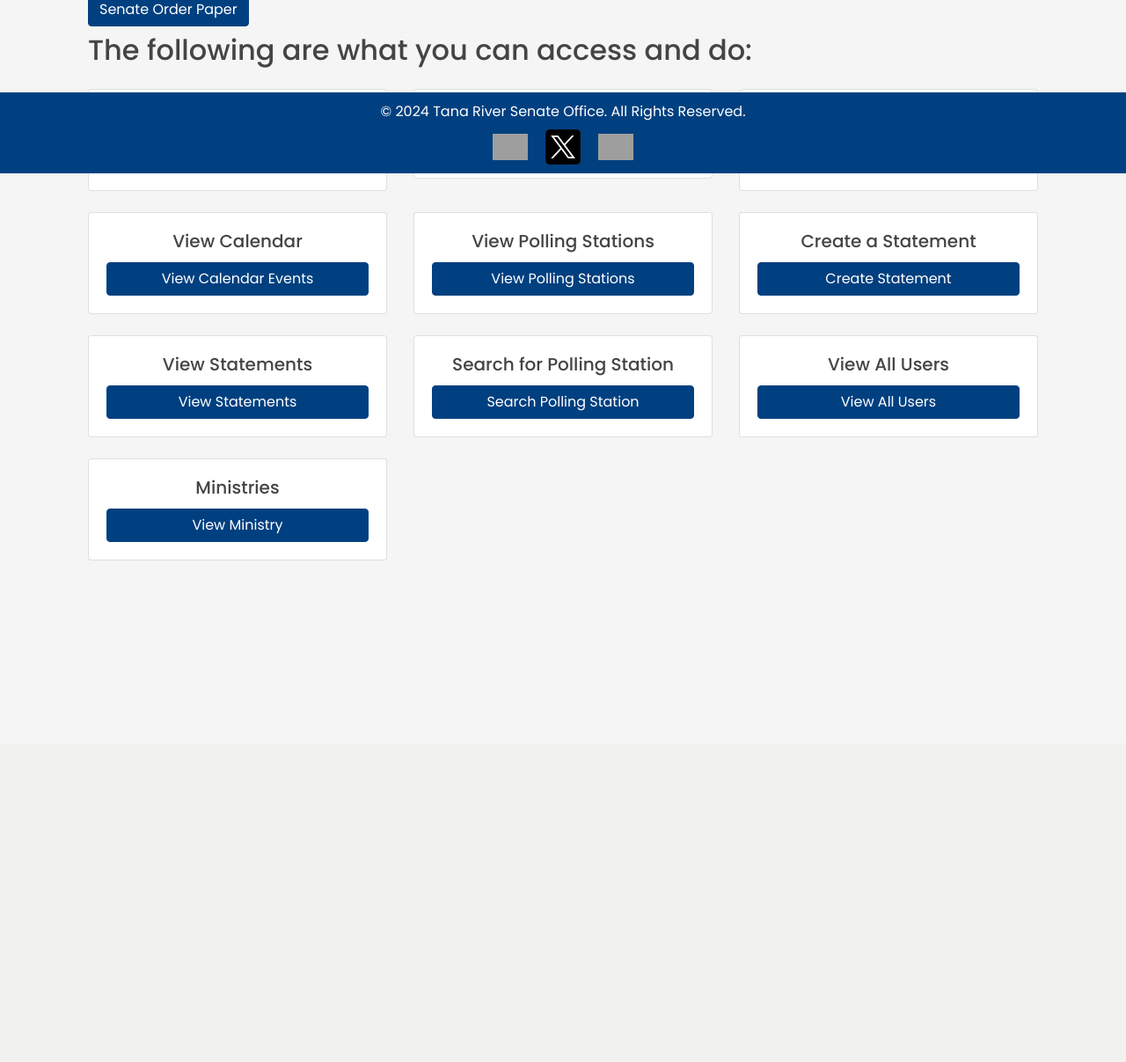
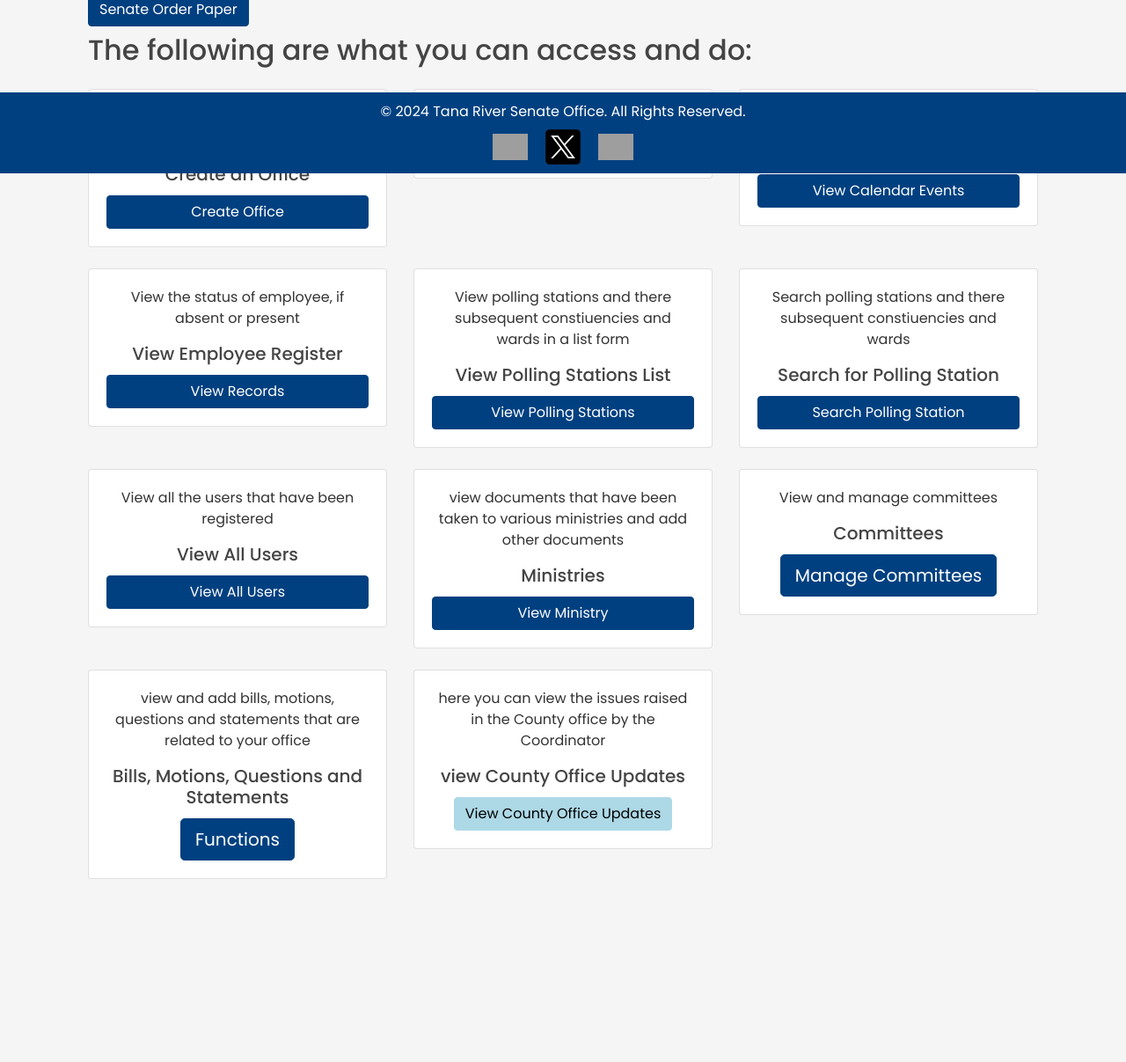
Before and after one commit to Isiji/Tana, a Flask app: page /admin_dashboard in a window 1280 px wide. Shown: the part 603-1810 px from the top of the page at 88% size. Before the commit the page ends 1240 px from the top, so only its background shows below. Run offline with Flask 3, Linux system fonts and the light colour scheme; a user stored in the database is signed in; data that the repository does not hold is empty; some libraries are stand-ins or nearby versions; grey boxes are pictures that could not be loaded.

Commit message:
changes to admin dashboard

```diff
--- a/Tana/templates/admin_dashboard.html
+++ b/Tana/templates/admin_dashboard.html
@@ -33,6 +33,7 @@
         <div class="col-md-6 col-lg-4 mb-4">
             <div class="card">
                 <div class="card-body text-center">
+                    <p> here you can create an office and add members to the office</p>
                     <h5 class="card-title">Create an Office</h5>
                     <a href="{{ url_for('offices.create_office') }}" class="btn btn-primary btn-block">Create Office</a>
                 </div>
@@ -57,51 +58,40 @@
         <div class="col-md-6 col-lg-4 mb-4">
             <div class="card">
                 <div class="card-body text-center">
-                    <h5 class="card-title">View Employee Records</h5>
-                    <a href="{{ url_for('Users.employee_records') }}" class="btn btn-primary btn-block">View Records</a>
-                </div>
-            </div>
-        </div>
-
-        <div class="col-md-6 col-lg-4 mb-4">
-            <div class="card">
-                <div class="card-body text-center">
+                    <p> View events that have been created  </p>
                     <h5 class="card-title">View Calendar</h5>
                     <a href="{{ url_for('events.calendar') }}" class="btn btn-primary btn-block">View Calendar Events</a>
                 </div>
             </div>
         </div>
 
+
         <div class="col-md-6 col-lg-4 mb-4">
             <div class="card">
                 <div class="card-body text-center">
-                    <h5 class="card-title">View Polling Stations</h5>
+                    <p> View the status of employee, if absent or present </p>
+                    <h5 class="card-title">View Employee Register</h5>
+                    <a href="{{ url_for('Users.employee_records') }}" class="btn btn-primary btn-block">View Records</a>
+                </div>
+            </div>
+        </div>
+
+
+        <div class="col-md-6 col-lg-4 mb-4">
+            <div class="card">
+                <div class="card-body text-center">
+                    <p> View polling stations and there subsequent constiuencies and wards in a list form</p>
+                    <h5 class="card-title">View Polling Stations List</h5>
                     <a href="{{ url_for('representation.pollingstations') }}" class="btn btn-primary btn-block">View Polling Stations</a>
                 </div>
             </div>
         </div>
 
-        <div class="col-md-6 col-lg-4 mb-4">
-            <div class="card">
-                <div class="card-body text-center">
-                    <h5 class="card-title">Create a Statement</h5>
-                    <a href="{{ url_for('legislation.add_statement') }}" class="btn btn-primary btn-block">Create Statement</a>
-                </div>
-            </div>
-        </div>
 
         <div class="col-md-6 col-lg-4 mb-4">
             <div class="card">
                 <div class="card-body text-center">
-                    <h5 class="card-title">View Statements</h5>
-                    <a href="{{ url_for('legislation.view_statements') }}" class="btn btn-primary btn-block">View Statements</a>
-                </div>
-            </div>
-        </div>
-
-        <div class="col-md-6 col-lg-4 mb-4">
-            <div class="card">
-                <div class="card-body text-center">
+                    <p> Search polling stations and there subsequent constiuencies and wards </p>
                     <h5 class="card-title">Search for Polling Station</h5>
                     <a href="{{ url_for('representation.select_polling_station') }}" class="btn btn-primary btn-block">Search Polling Station</a>
                 </div>
@@ -111,21 +101,54 @@
         <div class="col-md-6 col-lg-4 mb-4">
             <div class="card">
                 <div class="card-body text-center">
+                    <p> View all the users that have been registered </p>
                     <h5 class="card-title">View All Users</h5>
                     <a href="{{ url_for('Users.all_users') }}" class="btn btn-primary btn-block">View All Users</a>
                 </div>
             </div>
         </div>
 
-        <!-- New Card for Adding Ministry -->
         <div class="col-md-6 col-lg-4 mb-4">
             <div class="card">
                 <div class="card-body text-center">
+                    <p> view documents that have been taken to various ministries and add other documents </p>
                     <h5 class="card-title">Ministries</h5>
                     <a href="{{ url_for('ministries.list_ministries') }}" class="btn btn-primary btn-block">View Ministry</a>
                 </div>
             </div>
         </div>
+
+        <div class="col-md-6 col-lg-4 mb-4">
+            <div class="card">
+                <div class="card-body text-center">
+                    <p> View and manage committees </p>
+                    <h5 class="card-title">Committees</h5>
+                    <a href="{{ url_for('researchers.committees') }}" class="btn btn-primary btn-lg">Manage Committees</a>
+                </div>
+            </div>
+        </div>
+
+        <div class="col-md-6 col-lg-4 mb-4">
+            <div class="card">
+                <div class="card-body text-center">
+                    <p> view and add bills, motions, questions and statements that are related to your office </p>
+                    <h5 class="card-title">Bills, Motions, Questions and Statements</h5>
+                    <a href="{{ url_for('legislation.functions') }}" class="btn btn-primary btn-lg">Functions</a>
+                </div>
+            </div>
+        </div>
+
+        <div class="col-md-6 col-lg-4 mb-4">
+            <div class="card">
+                <div class="card-body text-center">
+                    <p> here you can view the issues raised in the County office by the Coordinator  </p>
+                    <h5 class="card-title">view County Office Updates</h5>
+                    <a href="{{ url_for('coordinators.view_county_office_updates') }}" class="btn btn-secondary">View County Office Updates</a>
+                </div>
+            </div>
+        </div>
+
+
     </div>
 </div>
 {% endblock %}
```
Also changed, not shown: Tana/templates/chieffieldofficer.html (+13 -0 lines), Tana/templates/functions.html (+2 -11 lines).
